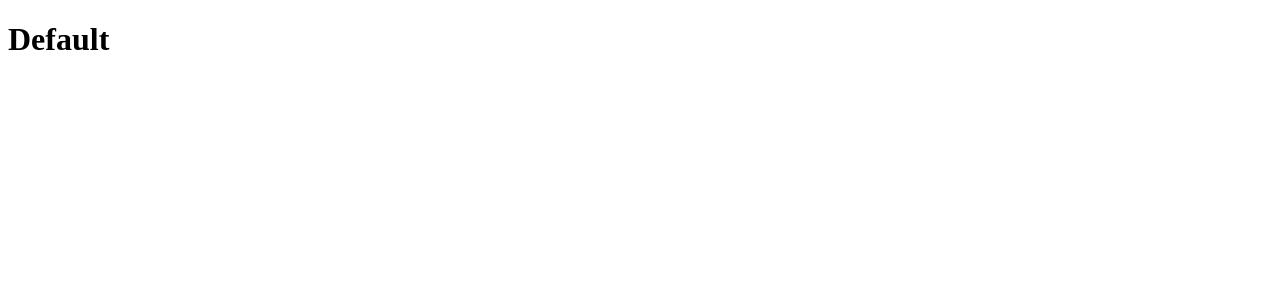
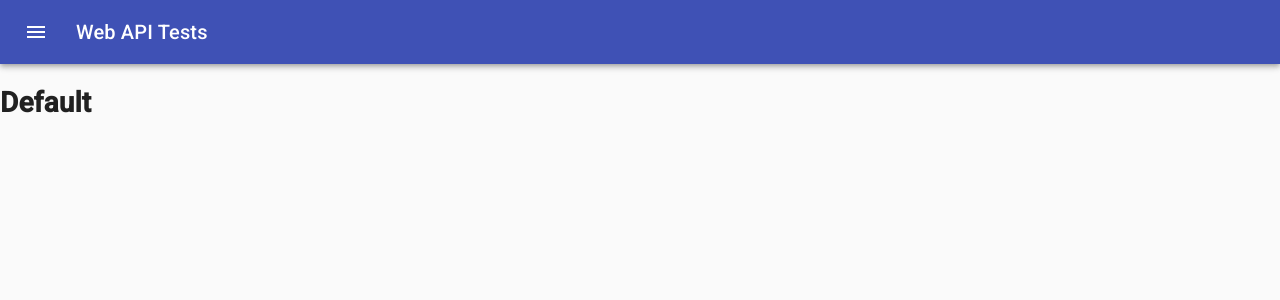
Before and after one commit to kanslulz/webAPItest, a React (Create React App) app in the folder client/: page / in a window 1280 px wide. Shown: the top 300 px of the page. Built offline with nearby package versions, Linux system fonts and the light colour scheme.

Commit message:
Add ToolBar

```diff
--- a/client/public/index.html
+++ b/client/public/index.html
@@ -3,6 +3,8 @@
   <head>
     <meta charset="utf-8" />
     <meta name="viewport" content="width=device-width, initial-scale=1" />
+    <link rel="stylesheet" href="https://fonts.googleapis.com/css?family=Roboto:300,400,500&display=swap" />
+    <link rel="stylesheet" href="https://fonts.googleapis.com/icon?family=Material+Icons" />
     <title>Web API Test</title>
   </head>
   <body>
--- a/client/src/App.js
+++ b/client/src/App.js
@@ -1,8 +1,10 @@
 import React from 'react';
+import ToolBar from './ToolBar.js';
 
 function App(props) {
   return (
     <div className="App">
+     <ToolBar />
       <h1> {props.text || 'Default'} </h1>
     </div>
   );
--- /dev/null
+++ b/client/src/ToolBar.js
@@ -0,0 +1,39 @@
+import React from 'react';
+import AppBar from '@material-ui/core/AppBar';
+import CssBaseline from '@material-ui/core/CssBaseline';
+import IconButton from '@material-ui/core/IconButton';
+import MenuIcon from '@material-ui/icons/Menu';
+import Toolbar from '@material-ui/core/Toolbar';
+import Typography from '@material-ui/core/Typography';
+import { makeStyles } from '@material-ui/core/styles';
+
+const useStyles = makeStyles(theme => ({
+  icon: {
+    marginRight: theme.spacing(2),
+  },
+  grow: {
+    flexGrow: 1,
+  },
+}));
+
+export default function ToolBar() {
+  const classes = useStyles();
+
+  return (
+    <>
+      <CssBaseline />
+      <AppBar position="static">
+        <Toolbar>
+          <IconButton edge="start" className={classes.icon} color="inherit" aria-label="Menu">
+            <MenuIcon />
+          </IconButton>
+          <Typography variant="h6" color="inherit" noWrap>
+            Web API Tests
+          </Typography>
+          <div className={classes.grow} />
+          {/* TODO: Add github icon */}
+        </Toolbar>
+      </AppBar>
+    </>
+  );
+}
```
